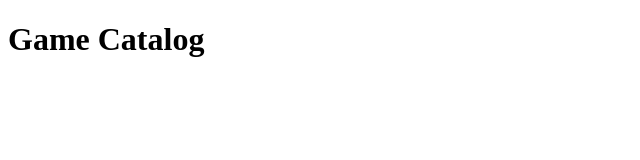
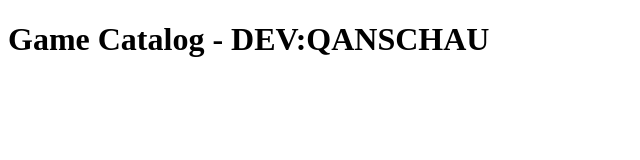
Before and after one commit to qanschau/game-catalog, a plain HTML site: page index.html in a window 1280 px wide. Shown: the whole page, without its empty margins (0-640 px from the left). Drawn offline with Linux system fonts and the light colour scheme.

Commit message:
Adding reference to DEV:QANSCHAU

```diff
--- a/index.html
+++ b/index.html
@@ -6,7 +6,7 @@
     <title>My Games</title>
 </head>
 <body>
-    <h1>Game Catalog</h1>
+    <h1>Game Catalog - DEV:QANSCHAU</h1>
     <script src="app.js"></script>
 </body>
 </html>
```
